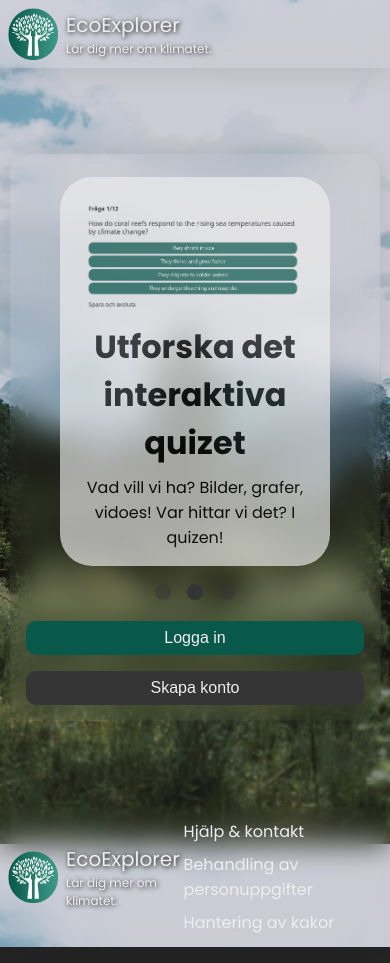
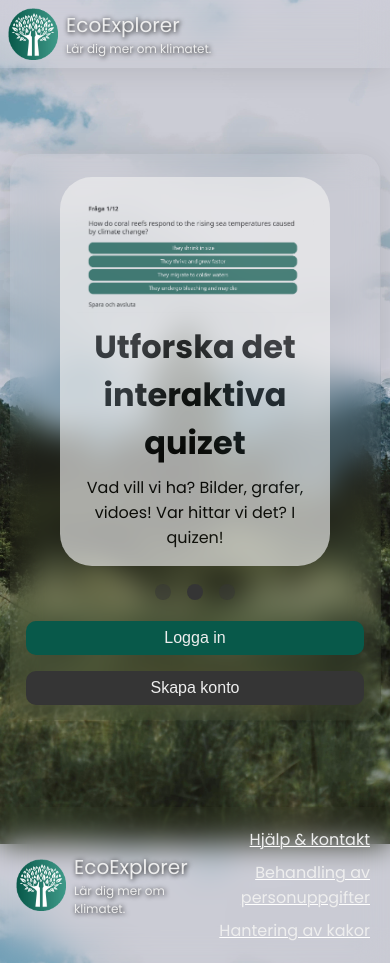
Before and after one commit to nilsneidenmark/klimatspelet, a React (Vite) app: page / in a window 390 px wide. Built offline with nearby package versions, Linux system fonts and the light colour scheme.

Commit message:
header and footer responsiveness

```diff
--- a/src/components/Footer/footer.module.css
+++ b/src/components/Footer/footer.module.css
@@ -208,10 +208,6 @@ footer > div {
   margin: 0 auto;
   max-width: 1200px;
 }
-footer > div > h2 {
-  color: #08594a;
-  cursor: pointer;
-}
 footer > div > ul {
   list-style: none;
 }
@@ -219,6 +215,8 @@ footer > div > ul > li {
   padding: 0.25rem;
   cursor: pointer;
   color: #eeeeee;
+  -webkit-text-decoration: underline 1px solid white;
+          text-decoration: underline 1px solid white;
 }
 
 @media screen and (max-width: 710px) {
@@ -226,9 +224,14 @@ footer > div > ul > li {
     margin-top: 2rem;
   }
   footer > div {
-    padding: 0.5rem;
+    padding: 1rem;
   }
-  footer > div > h2 {
-    font-size: 1.5rem;
+  footer > div > ul {
+    text-align: end;
+  }
+  footer > div > ul > li {
+    padding: 0.25rem;
+    cursor: pointer;
+    color: #eeeeee;
   }
 }/*# sourceMappingURL=footer.module.css.map */
--- a/src/components/Footer/footer.module.scss
+++ b/src/components/Footer/footer.module.scss
@@ -9,16 +9,13 @@ footer {
     padding: $medium 6rem $medium 6rem;
     margin: 0 auto;
     max-width: 1200px;
-    > h2 {
-      color: $primary;
-      cursor: pointer;
-    }
     > ul {
       list-style: none;
       > li {
         padding: $Xsmall;
         cursor: pointer;
         color: $white;
+        text-decoration: underline 1px solid white;
       }
     }
   }
@@ -28,9 +25,14 @@ footer {
   footer {
     margin-top: $large;
     > div {
-      padding: $small;
-      > h2 {
-        font-size: 1.5rem;
+      padding: $medium;
+      > ul {
+        text-align: end;
+        > li {
+          padding: $Xsmall;
+          cursor: pointer;
+          color: $white;
+        }
       }
     }
   }
--- a/src/components/Header/header.module.scss
+++ b/src/components/Header/header.module.scss
@@ -73,6 +73,7 @@ header {
 @media screen and (max-width: 710px) {
   header {
     margin-bottom: $large;
+    // padding: 0 $large 0 $medium;
     padding: 0;
     > .container {
       padding: $small;
```
Also changed, not shown: 2 other files (tests, documents, lock files or other folders).
